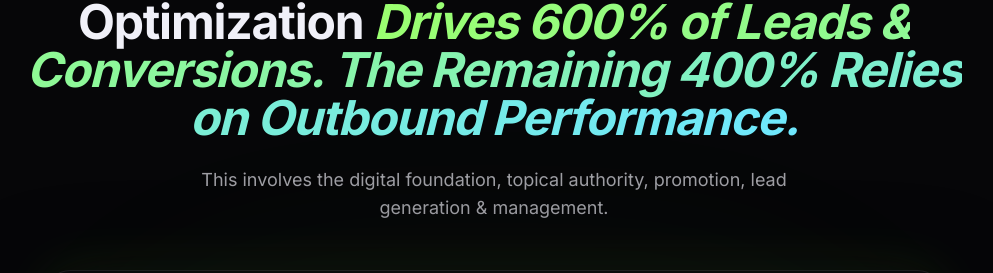
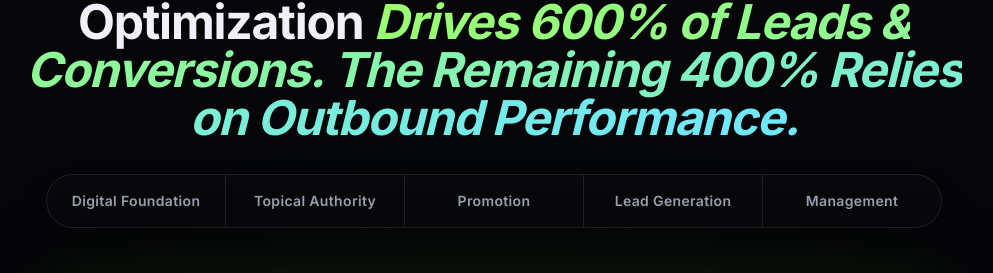
Before and after one commit to einfoengine/ablyart, a Next.js app: page / in a window 1280 px wide. Shown: the part 1101-1374 px from the top of the page, without its empty margins (146-1139 px from the left). Built offline with nearby package versions, Linux system fonts and the light colour scheme.

Commit message:
Second section structure change

```diff
--- a/src/components/VslSection.tsx
+++ b/src/components/VslSection.tsx
@@ -23,9 +23,26 @@ export default function VslSection() {
           <h2 className="text-3xl md:text-5xl font-bold mb-6 tracking-tight">
             A Powerful Online Presence & Growth Optimization <span className="gradient-text italic">Drives 600% of Leads & Conversions. The Remaining 400% Relies on Outbound Performance.</span>
           </h2>
-          <p className="text-[var(--muted)] text-lg max-w-2xl mx-auto">
-            This involves the digital foundation, topical authority, promotion, lead generation & management.
-          </p>
+          <div className="flex flex-col md:flex-row justify-center items-stretch border border-white/10 rounded-2xl md:rounded-full bg-[#0b0b0e]/60 backdrop-blur-md shadow-2xl max-w-4xl mx-auto mt-8">
+            {[
+              "Digital Foundation",
+              "Topical Authority",
+              "Promotion",
+              "Lead Generation",
+              "Management"
+            ].map((item, idx, arr) => (
+              <div
+                key={idx}
+                className={`py-4 px-4 xl:px-6 text-sm font-semibold tracking-wide text-gray-400 hover:text-[var(--accent)] hover:bg-white/[0.03] transition-all flex-1 text-center whitespace-nowrap ${
+                  idx !== arr.length - 1 ? 'border-b md:border-b-0 md:border-r border-white/10' : ''
+                } ${idx === 0 ? 'rounded-t-2xl md:rounded-t-none md:rounded-l-full' : ''} ${
+                  idx === arr.length - 1 ? 'rounded-b-2xl md:rounded-b-none md:rounded-r-full' : ''
+                }`}
+              >
+                {item}
+              </div>
+            ))}
+          </div>
         </motion.div>
 
         {/* Thick Glass Container */}
```
